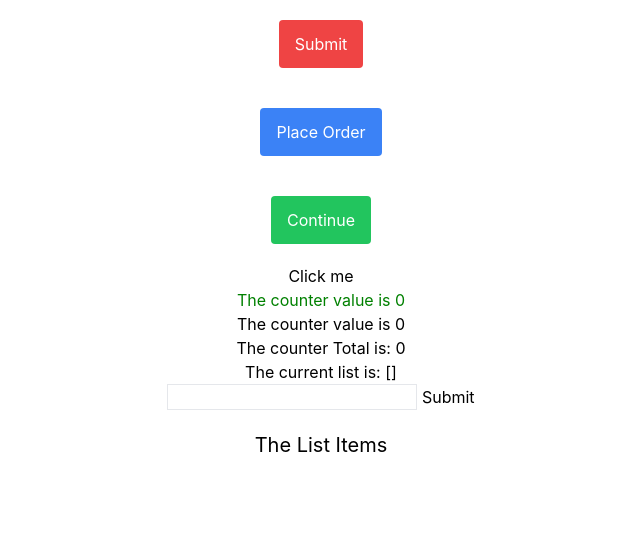
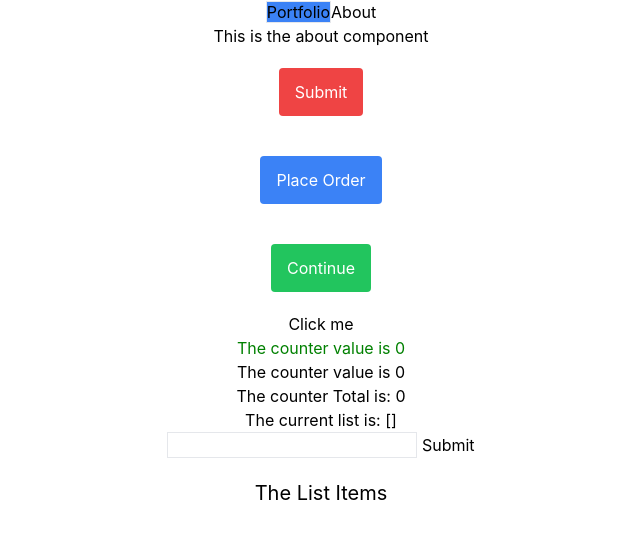
Before and after one commit to krokhale/cohort-20-react-intro, a React (Create React App) app: page /about in a window 1280 px wide. Shown: the top 538 px of the page, without its empty margins (319-959 px from the left). Built offline with nearby package versions, Linux system fonts and the light colour scheme.

Commit message:
checking in

```diff
--- a/package.json
+++ b/package.json
@@ -8,6 +8,7 @@
     "@testing-library/user-event": "^13.5.0",
     "react": "^17.0.2",
     "react-dom": "^17.0.2",
+    "react-router-dom": "^6.2.1",
     "react-scripts": "5.0.0",
     "web-vitals": "^2.1.4"
   },
--- a/src/App.js
+++ b/src/App.js
@@ -3,6 +3,9 @@ import './App.css';
 import {useState, useEffect} from 'react'
 import Button from "./button";
 import MyListItem from "./my-list-item";
+import { Routes, Route, Link } from "react-router-dom";
+import Portfolio from "./portfolio";
+import About from "./about";
 
 function App() {
 
@@ -61,6 +64,14 @@ function App() {
         <div className="App">
 
           {/*props*/}
+
+          <Link to="/portfolio" className={'border bg-blue-500'}>Portfolio</Link>
+          <Link to="/about">About</Link>
+
+          <Routes>
+            <Route path="portfolio" element={<Portfolio />} />
+            <Route path="about" element={<About />} />
+          </Routes>
 
           {/*<TopBar /> -> TopBarItem*/}
           {/*<Description />*/}
--- /dev/null
+++ b/src/about.js
@@ -0,0 +1,11 @@
+import React, {useState, useEffect} from 'react';
+
+function About(props) {
+    return (
+        <div>
+            <h1>This is the about component</h1>
+        </div>
+    );
+}
+
+export default About;
--- a/src/index.js
+++ b/src/index.js
@@ -1,12 +1,15 @@
 import React from 'react';
 import ReactDOM from 'react-dom';
+import { BrowserRouter } from "react-router-dom";
 import './index.css';
 import App from './App';
 import reportWebVitals from './reportWebVitals';
 
 ReactDOM.render(
   <React.StrictMode>
-    <App />
+      <BrowserRouter>
+        <App />
+      </BrowserRouter>
   </React.StrictMode>,
   document.getElementById('root')
 );
--- /dev/null
+++ b/src/portfolio.js
@@ -0,0 +1,11 @@
+import React, {useState, useEffect} from 'react';
+
+function Portfolio(props) {
+    return (
+        <div>
+            <h1>This is the portfolio component</h1>
+        </div>
+    );
+}
+
+export default Portfolio;
```
Also changed, not shown: 1 other file (tests, documents, lock files or other folders).
